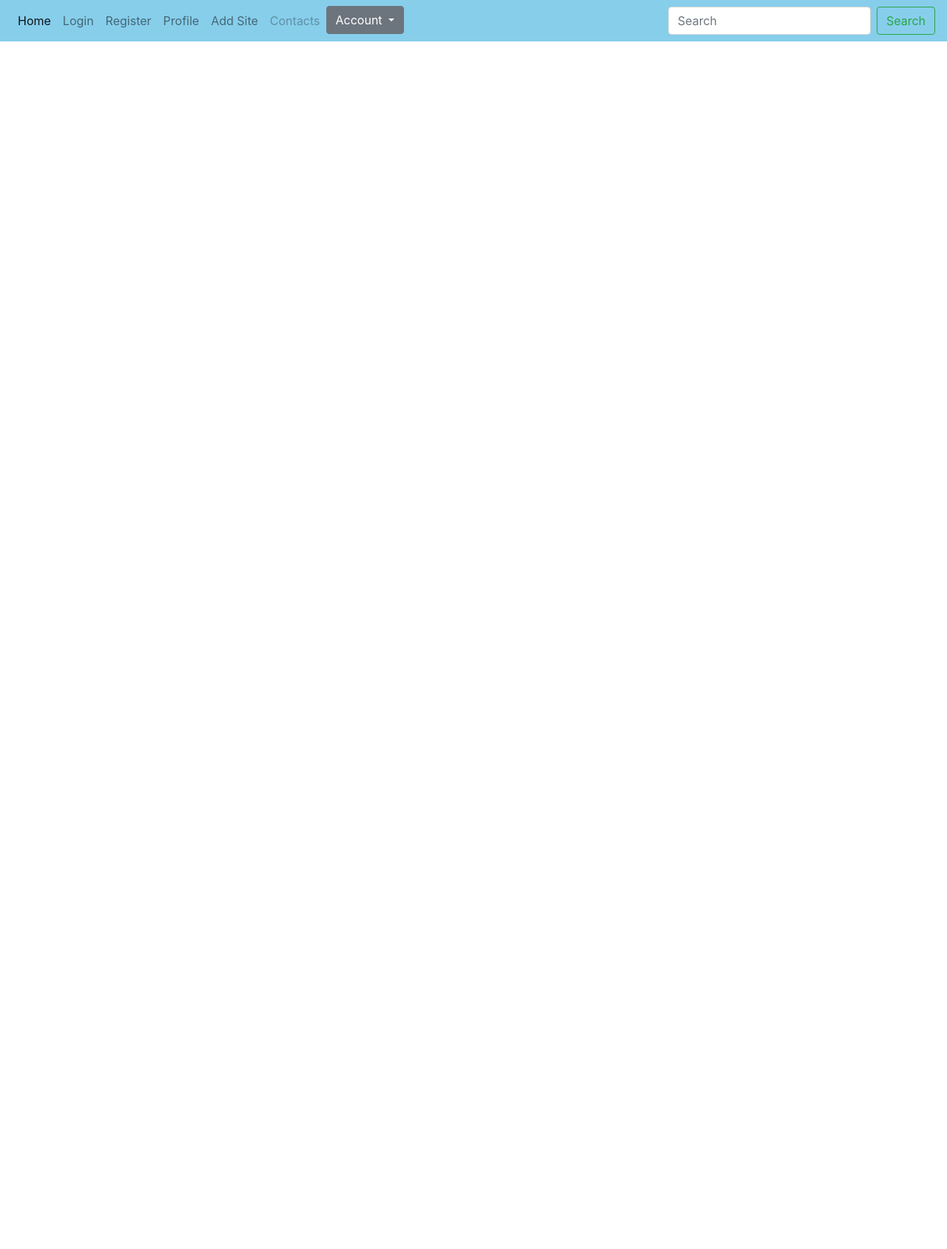
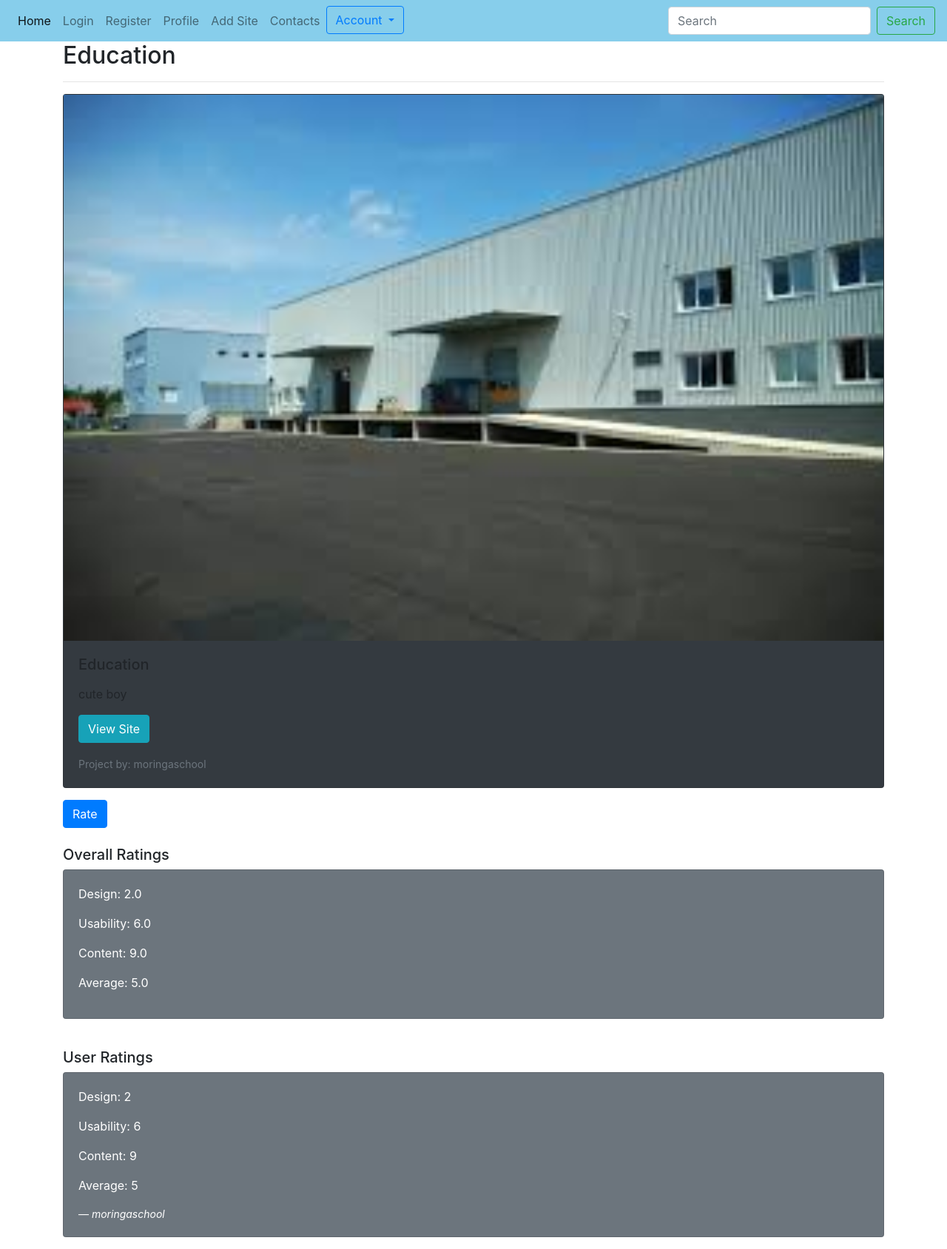
Before and after one commit to FrancisSakwa89/Awards, a Django app: page /project/3 in a window 1280 px wide. Shown: the whole page at 74% size. Before the commit the page ends 56 px from the top, so only its background shows below. Run offline with Django 3.2, Linux system fonts and the light colour scheme; a user stored in the database is signed in; data comes from the database, SQL or seed files in the repository; both versions use the stored data as it was after the commit; some libraries are stand-ins or nearby versions.

Commit message:
mmit
added new html files to templates folder withtheir respective urls

```diff
--- a/reward/templates/index.html
+++ b/reward/templates/index.html
@@ -1,6 +1,6 @@
 {% extends "base.html" %} {% load bootstrap4 %} {% block content %}
 
-<h3 style="text-align: center; color: green;padding-top:50px;">AWARDS</h3>
+<h3 style="text-align: center; color: green;padding-top:50px;">AWARDSITE</h3>
 <div class="row">
 <div class="container">
     <style>
--- a/reward/templates/navbar.html
+++ b/reward/templates/navbar.html
@@ -12,14 +12,14 @@
              <li class="nav-item">
               <li><a class="nav-link" href="/accounts/login">Login</a></li>
               <li><a class="nav-link" href="/accounts/register">Register</a></li>
-              <li><a class="nav-link" href="{% url 'newprofile' %}">Profile</a></li>
+              <li><a class="nav-link" href="{% url 'profile' profile.id %}">Profile</a></li>
               <li><a class="nav-link" href="{% url 'newproject' %}">Add Site</a></li>
               <li>
-                  <a class="nav-link disabled" href="{% url 'contact'%}">Contacts</a>
+                  <a class="nav-link" href="{% url 'contact'%}">Contacts</a>
                 </li>
             {% if user.is_authenticated %}
             <li class="dropdown">
-              <a href="#" class="dropdown-toggle btn btn-secondary" data-toggle="dropdown" role="button" aria-expanded="false">Account
+              <a href="#" class="dropdown-toggle btn btn-outline-primary" data-toggle="dropdown" role="button" aria-expanded="false">Account
                         <span class="caret"></span>
                     </a>
               <ul class="dropdown-menu" role="menu">
--- a/reward/templates/project.html
+++ b/reward/templates/newprofile.html
@@ -1,4 +1,3 @@
-{% extends "base.html" %}
 {% load bootstrap4 %}
 {% load staticfiles %}
 <!DOCTYPE html>
@@ -8,7 +7,7 @@
   <meta charset="utf-8">
   <meta name="viewport" content="width=device-width, initial-scale=1">
 
-  <title>Project</title>
+  <title>Update Profile</title>
   {{form.media}}
 
 {% block styles %} {% bootstrap_css %}
@@ -18,17 +17,16 @@
 
 <body>
   {% include 'navbar.html' %}
-<div class="container">
-
-    <div class="intro">
-        <h2>New Project</h2>
-      </div>
-<hr>
-  <form  action="{%url 'newproject'%}" method="post" enctype="multipart/form-data">
+  <div class="container">
+      <div class="intro">
+          <h2>Update Profile</h2>
+        </div>
+  <hr>
+  <form  action="{%url 'newprofile' %}" method="post" enctype="multipart/form-data">
     {%csrf_token%}
 
-    {% bootstrap_form form layout='inline'%}
-    <input type="submit" class="btn btn-success btn-lg" value="Add Project">
+    {% bootstrap_form form%}
+    <input type="submit" class="btn btn-success btn-lg" value="Update Profile">
   </form>
 
   {% block scripts %}
--- /dev/null
+++ b/reward/templates/photos/project.html
@@ -0,0 +1,61 @@
+{% extends "base.html" %}
+
+{% block content %}
+<div class="container">
+
+    <div class="intro">
+      <h2 class="firstletter">{{project.title}}</h2>
+    </div>
+  <hr>
+
+  <div class="card mb-3 bg-dark">
+    <img class='soloimg' src="{{project.image.url}}" alt="{{ project.title }}">
+    <div class="card-body">
+      <h5 class="card-title firstletter">{{project.title}}</h5>
+      <p class="card-text">
+        <p>{{project.description}}</p>
+        <p><a target="_blank" href="{{ project.link }}"><button type="button" class="btn btn-info">View Site</button></a>
+        </p>
+      </p>
+      <p class="card-text"><small class="text-muted">Project by: {{project.postername}}</small></p>
+    </div>
+  </div>
+  <p></p>
+  <a href="{% url 'newrating' project.id %}"><button type="button" class="btn btn-primary">Rate</button></a>
+  <br>
+  <br>
+
+
+  {% if ratings%}
+  <h5>Overall Ratings</h5>
+  <div class="card text-white bg-secondary mb-3">
+      <div class="card-body firstletter" >
+          <p>Design: {{a.design__avg | floatformat:1}}</p>
+          <p>Usability: {{b.usability__avg | floatformat:1}}</p>
+          <p>Content: {{c.content__avg | floatformat:1}}</p>
+          <p>Average: {{d.average__avg | floatformat:1}}</p>
+      </div>
+    </div>
+  <br>
+
+  <h5>User Ratings</h5>
+  {% for rating in ratings %}
+  <div class="card text-white bg-secondary mb-3">
+      <div class="card-body firstletter" >
+          <p>Design: {{rating.design}}</p>
+          <p>Usability: {{rating.usability}}</p>
+          <p>Content: {{rating.content}}</p>
+          <p></p>
+          <p>Average: {{rating.average}}</p>
+        <footer class="blockquote-footer" style="color:white;"><cite title="Source Title">{{rating.postername}}</cite></footer>
+      </div>
+    </div>
+  <p></p>
+  {% endfor %}
+
+  {% else %}
+  <h4> No Ratings Upto Now</h4>
+  {% endif %}
+</div>
+
+{% endblock %}
--- a/reward/templates/search.html
+++ b/reward/templates/search.html
@@ -4,7 +4,7 @@
 
 <div class="container">
         <div class="intro">
-                <h2>Search Results</h2>
+                <h2>Searching ...</h2>
             </div>
             <hr>
 
--- a/reward/views.py
+++ b/reward/views.py
@@ -59,7 +59,7 @@ def newproject(request):
   else:
     form = ProjectForm()
 
-  return render(request, 'project.html',{'form':form,'profile':profile})
+  return render(request, 'newproject.html',{'form':form,'profile':profile})
 
 @login_required(login_url='/accounts/login/')
 def newrating(request,id):
@@ -70,7 +70,7 @@ def newrating(request,id):
   current_username = request.user.username
 
   if request.method == 'POST':
-    form = NewRatingForm(request.POST)
+    form = RatingForm(request.POST)
     if form.is_valid():
       rating = form.save(commit=False)
 
@@ -88,7 +88,7 @@ def newrating(request,id):
     return redirect('project',id)
 
   else:
-    form = NewRatingForm()
+    form = RatingForm()
 
   return render(request, 'rating.html',{'form':form,'profile':profile,'id':id})
 
@@ -105,7 +105,7 @@ def profile(request, id):
   projectcount=projects.count()
 
 
-  return render(request, 'profile.html',{'profile':profile,'myprofile':myprofile,'user':user,'projectcount':projectcount,'projects':projects})
+  return render(request, 'photos/profile.html',{'profile':profile,'myprofile':myprofile,'user':user,'projectcount':projectcount,'projects':projects})
 
 
 @login_required(login_url='/accounts/login/')
@@ -126,7 +126,7 @@ def project(request, id):
 
 
 
-  return render(request, 'project.html',{'profile':profile,'project':project,'ratings':ratings,'a':a,'b':b,'c':c,'d':d})
+  return render(request, 'photos/project.html',{'profile':profile,'project':project,'ratings':ratings,'a':a,'b':b,'c':c,'d':d})
 
 
 
@@ -151,11 +151,8 @@ def newprofile(request):
   else:
     form = ProfileForm()
 
-  return render(request, 'profile.html',{'form':form,'profile':profile})
+  return render(request, 'photos/profile.html',{'form':form,'profile':profile})
 
-
-def contact(request):
-    return render(request, 'contacts.html')
 
 def search_results(request):
   frank = request.user.id
@@ -181,3 +178,6 @@ def search_results(request):
 
     title = 'Search Error'
     return render(request,'search.html',{'message':message,'title':title,'profile':profile})
+
+def contact(request):
+    return render(request, 'contacts.html')
--- /dev/null
+++ b/virtual/lib/django_registration-2.4.1.dist-info/metadata.json
@@ -0,0 +1 @@
+{"classifiers": ["Development Status :: 5 - Production/Stable", "Environment :: Web Environment", "Framework :: Django", "Framework :: Django :: 1.8", "Framework :: Django :: 1.10", "Framework :: Django :: 1.11", "Intended Audience :: Developers", "License :: OSI Approved :: BSD License", "Operating System :: OS Independent", "Programming Language :: Python", "Topic :: Software Development :: Libraries :: Python Modules", "Programming Language :: Python", "Programming Language :: Python :: 2", "Programming Language :: Python :: 2.7", "Programming Language :: Python :: 3", "Programming Language :: Python :: 3.3", "Programming Language :: Python :: 3.4", "Programming Language :: Python :: 3.5", "Programming Language :: Python :: 3.6", "Topic :: Utilities"], "extensions": {"python.details": {"contacts": [{"email": "james@b-list.org", "name": "James Bennett", "role": "author"}], "document_names": {"description": "DESCRIPTION.rst"}, "project_urls": {"Home": "https://github.com/ubernostrum/django-registration/"}}}, "extras": [], "generator": "bdist_wheel (0.29.0)", "metadata_version": "2.0", "name": "django-registration", "run_requires": [{"requires": ["Django (!=1.9.*,>=1.8,<2.0)", "confusable-homoglyphs (~=3.0)"]}], "summary": "An extensible user-registration application for Django", "version": "2.4.1"}
--- /dev/null
+++ b/virtual/lib/django_registration-2.4.1.dist-info/top_level.txt
@@ -0,0 +1 @@
+registration
```
Also changed, not shown: reward/templates/contacts.html (+9 -2 lines), reward/templates/newproject.html (renamed from reward/templates/profile.html, +9 -8 lines), reward/templates/photos/profile.html (added, +53 -0 lines), db.sqlite3, media/photos/images_35.jpeg (added), media/photos/images_39.jpeg (added), 5 other files.
